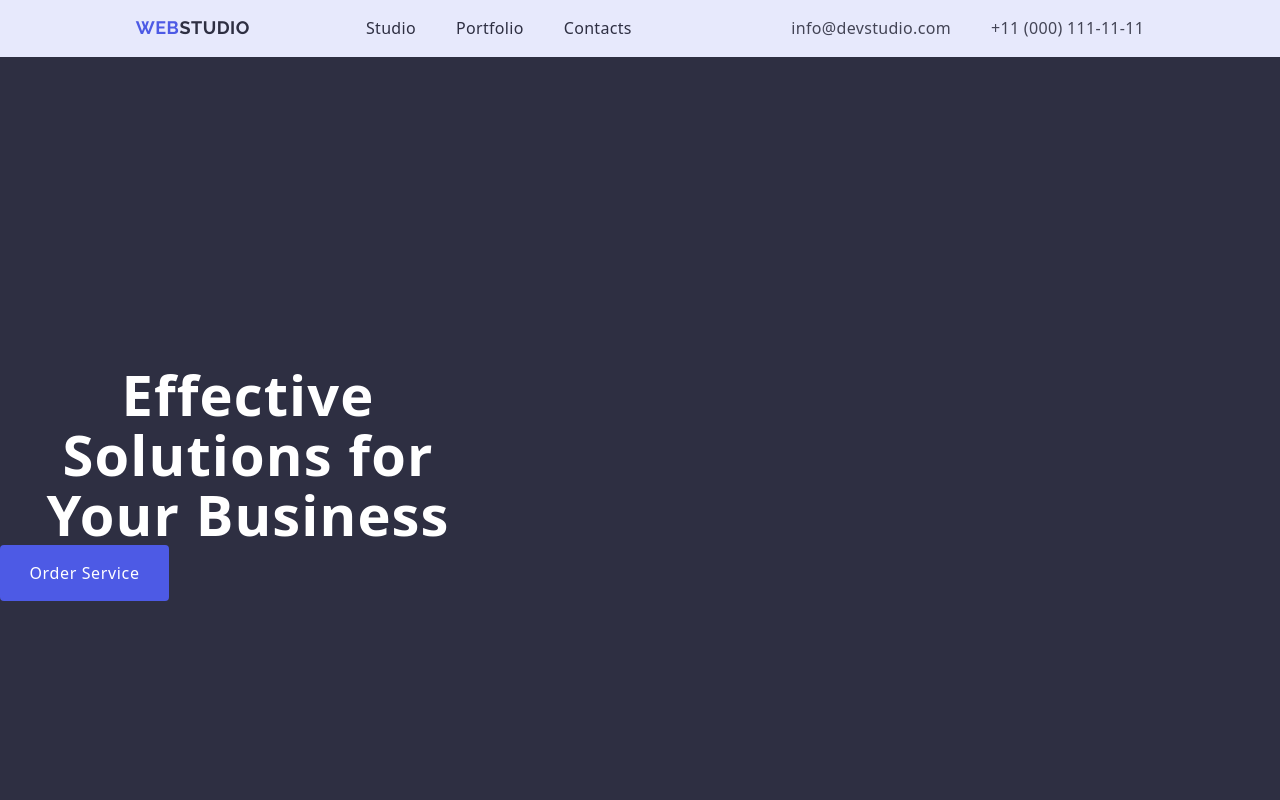
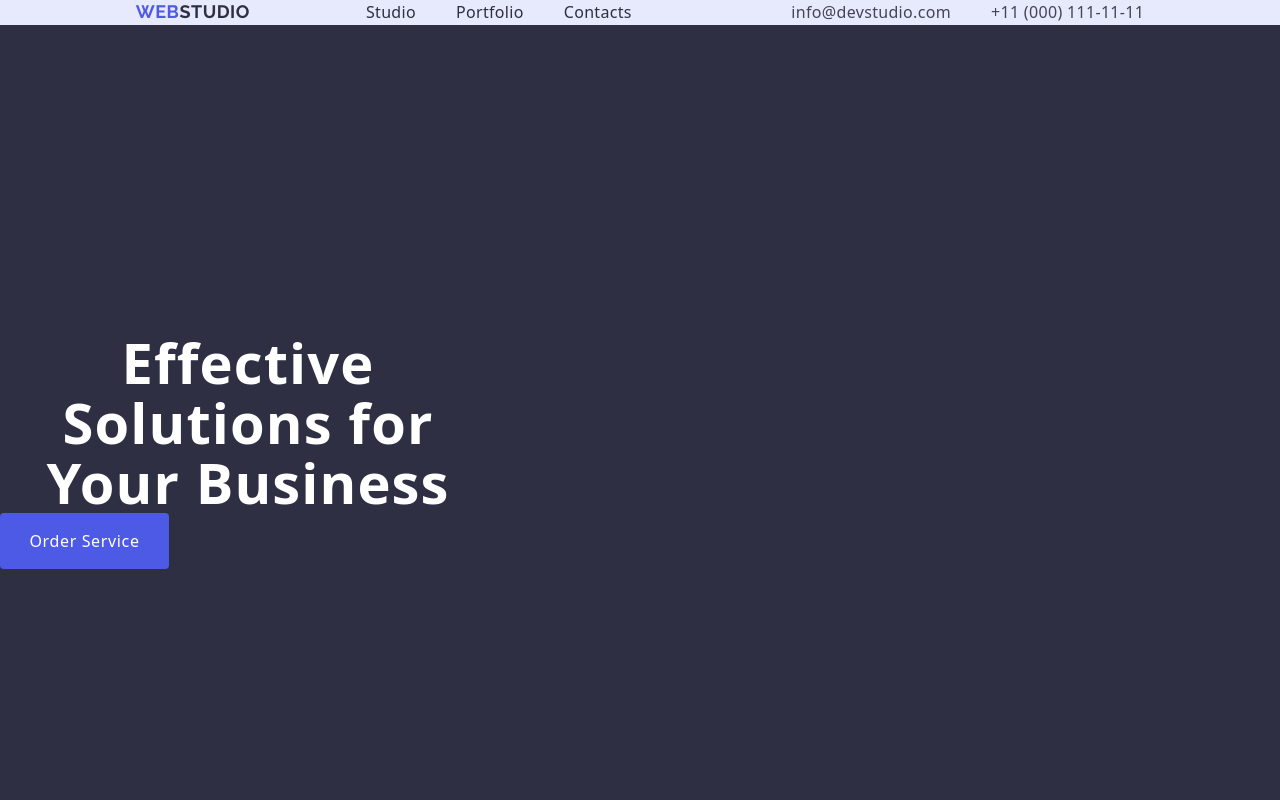
Before and after one commit to vovaVat/goit-markup-hw-03, a plain HTML site: page index.html in a window 1280 px wide. Shown: the top 800 px of the page. Drawn offline with nearby package versions, Linux system fonts and the light colour scheme.

Commit message:
nuled margin

```diff
--- a/css/styles.css
+++ b/css/styles.css
@@ -274,3 +274,8 @@ h6{
 .links.header{
     padding: 24px 0;
 }
+
+ul,
+ol{
+    margin: 0;
+}
```
